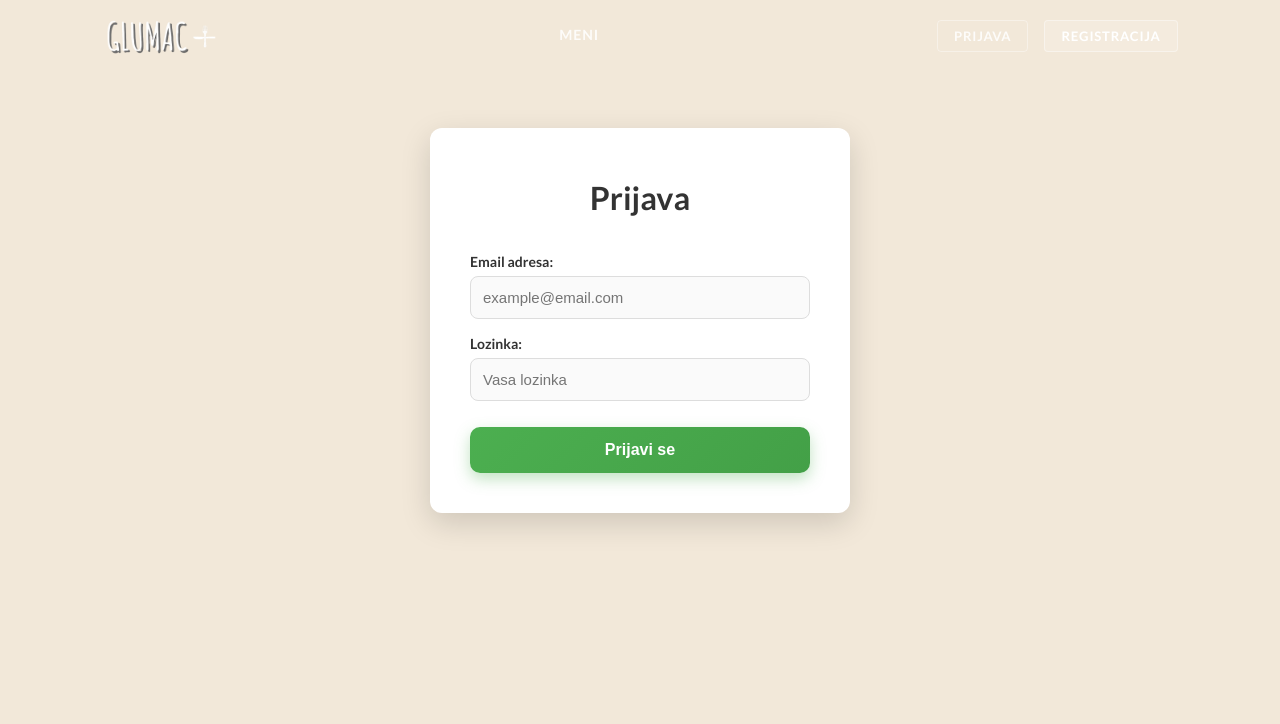
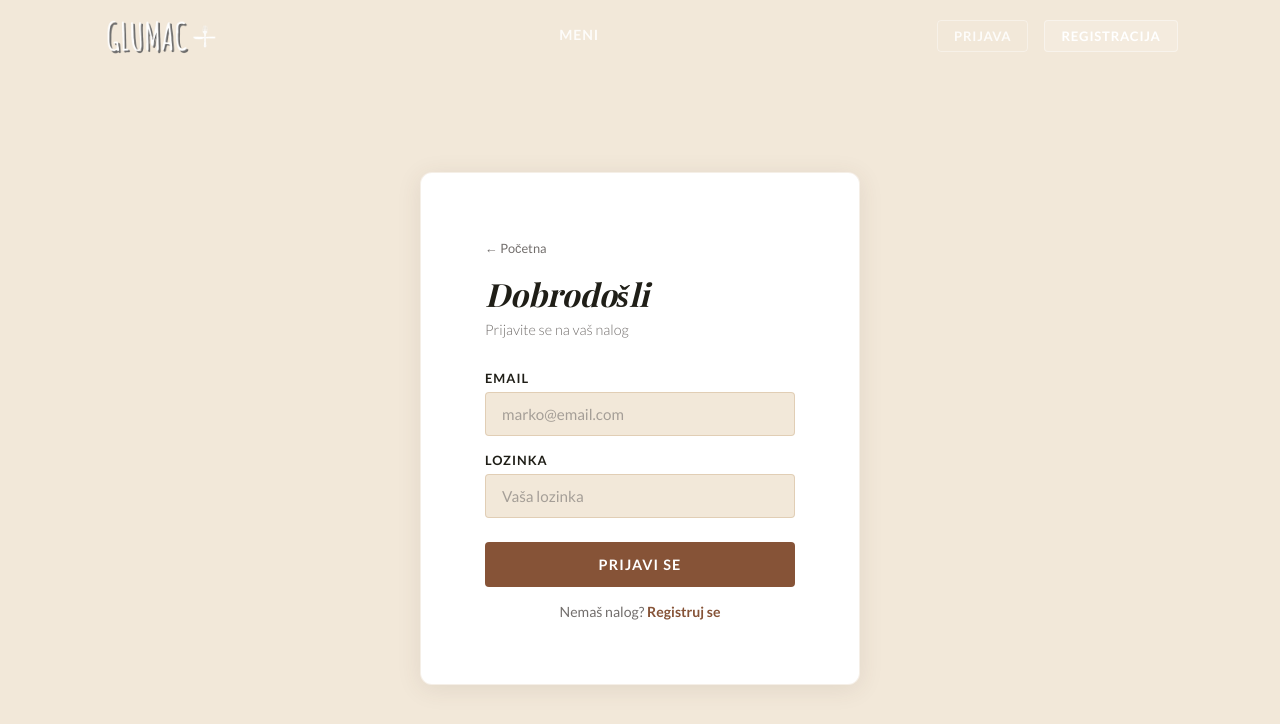
Before and after one commit to dukanx/GLUMAC-PLUS, a React (Vite) app in the folder frontend/: page /login in a window 1280 px wide. Shown: the top 724 px of the page. Built offline with nearby package versions, Linux system fonts and the light colour scheme; a web font is replaced by a local one.

Commit message:
feat: refaktorisan LoginPage, promena state menadzmenta, navigacije, Ui dizajna

```diff
--- a/frontend/src/pages/LoginPage.css
+++ /dev/null
@@ -1,176 +0,0 @@
-/* src/pages/LoginPage.css */
-
-/* =======================
-   Layout
-======================= */
-
-.login-container {
-  display: flex;
-  justify-content: center;
-  align-items: center;
-  height: 80vh;
-}
-
-/* =======================
-   Login Card
-======================= */
-
-.login-form {
-  background-color: #ffffff;
-  padding: 40px;
-  border-radius: 12px;
-  box-shadow: 0 10px 30px rgba(0, 0, 0, 0.15);
-  width: 100%;
-  max-width: 420px;
-
-  display: flex;
-  flex-direction: column;
-  gap: 16px;
-
-  animation: fadeIn 0.8s ease-out forwards;
-}
-
-/* =======================
-   Global transitions
-======================= */
-
-.login-form * {
-  transition:
-    color 0.3s ease,
-    background-color 0.3s ease,
-    border-color 0.3s ease,
-    box-shadow 0.3s ease,
-    transform 0.25s ease,
-    opacity 0.25s ease;
-}
-
-/* =======================
-   Form Group
-======================= */
-
-.form-group {
-  display: flex;
-  flex-direction: column;
-}
-
-.form-group label {
-  margin-bottom: 6px;
-  font-weight: 600;
-  color: #333;
-  font-size: 14px;
-}
-
-/* =======================
-   Inputs
-======================= */
-
-.form-group input {
-  width: 100%;
-  padding: 12px;
-  border: 1px solid #ddd;
-  border-radius: 8px;
-  font-size: 15px;
-  background-color: #fafafa;
-}
-
-.form-group input:focus {
-  border-color: #4CAF50;
-  background-color: #ffffff;
-  box-shadow: 0 0 0 3px rgba(76, 175, 80, 0.2);
-  outline: none;
-}
-
-/* Error input state */
-.form-group input.error {
-  border-color: #e74c3c;
-  background-color: #fff5f5;
-}
-
-.form-group input.error:focus {
-  box-shadow: 0 0 0 3px rgba(231, 76, 60, 0.2);
-}
-
-/* =======================
-   Error text
-======================= */
-
-.error-text {
-  color: #e74c3c;
-  font-size: 13px;
-  margin-top: 4px;
-}
-
-/* =======================
-   Button
-======================= */
-
-.login-btn {
-  background: linear-gradient(135deg, #4CAF50, #43a047);
-  color: #ffffff;
-  padding: 14px;
-  border: none;
-  border-radius: 10px;
-  cursor: pointer;
-  font-size: 16px;
-  font-weight: 600;
-  margin-top: 10px;
-
-  box-shadow: 0 6px 15px rgba(76, 175, 80, 0.35);
-}
-
-.login-btn:hover {
-  transform: translateY(-2px);
-  box-shadow: 0 10px 20px rgba(76, 175, 80, 0.45);
-}
-
-.login-btn:active {
-  transform: translateY(0);
-  box-shadow: 0 4px 10px rgba(76, 175, 80, 0.3);
-}
-
-/* Disabled / loading */
-.login-btn:disabled {
-  opacity: 0.6;
-  cursor: not-allowed;
-  box-shadow: none;
-  transform: none;
-}
-
-/* =======================
-   Extra text / links
-======================= */
-
-.animated-prijava {
-  text-align: center;
-  margin-top: 10px;
- font-size: 32px;
-   color: #555;
-
-
-}
-
-.animated-prijava a {
-  color: #4CAF50;
-  text-decoration: none;
-  font-weight: 600;
-}
-
-.animated-prijava a:hover {
-  color: #388e3c;
-  text-decoration: underline;
-}
-
-/* =======================
-   Animations
-======================= */
-
-@keyframes fadeIn {
-  from {
-    opacity: 0;
-    transform: translateY(-15px) scale(0.98);
-  }
-  to {
-    opacity: 1;
-    transform: translateY(0) scale(1);
-  }
-}
--- /dev/null
+++ b/frontend/src/pages/LoginPage.module.css
@@ -0,0 +1,192 @@
+.stranica {
+  min-height: 100vh;
+  background: var(--krem);
+  display: flex;
+  align-items: center;
+  justify-content: center;
+  padding: 120px var(--space-sm) var(--space-lg);
+  font-family: var(--font-body);
+}
+
+.kartica {
+  background: #fff;
+  border-radius: var(--radius-md);
+  padding: var(--space-lg);
+  width: 100%;
+  max-width: 440px;
+  box-shadow: 0 4px 24px rgba(77, 58, 49, 0.1);
+  border: 1px solid rgba(187, 145, 98, 0.15);
+  animation: fadeUp 0.6s ease both;
+}
+
+/* ── HEADER ── */
+.header {
+  margin-bottom: var(--space-md);
+}
+
+.nazad {
+  font-size: 0.8rem;
+  color: var(--tekst-sivi);
+  text-decoration: none;
+  transition: color 0.2s;
+  display: inline-block;
+  margin-bottom: var(--space-sm);
+}
+
+.nazad:hover {
+  color: var(--braon);
+}
+
+.naslov {
+  font-family: var(--font-display);
+  font-size: 2rem;
+  font-weight: 700;
+  font-style: italic;
+  color: var(--tekst);
+  margin: 0 0 6px;
+}
+
+.podnaslov {
+  font-size: 0.9rem;
+  color: var(--tekst-sivi);
+  font-weight: 300;
+}
+
+/* ── USPEŠNA PORUKA (posle registracije) ── */
+.uspesnaPoruka {
+  background: rgba(53, 65, 25, 0.08);
+  border: 1px solid var(--zelena);
+  border-radius: var(--radius-sm);
+  padding: var(--space-xs) var(--space-sm);
+  color: var(--zelena);
+  font-size: 0.88rem;
+  margin-bottom: var(--space-sm);
+}
+
+/* ── SERVER GREŠKA ── */
+.serverGreska {
+  background: rgba(245, 128, 137, 0.1);
+  border: 1px solid #f58089;
+  border-radius: var(--radius-sm);
+  padding: var(--space-xs) var(--space-sm);
+  color: #c0393f;
+  font-size: 0.88rem;
+  margin-bottom: var(--space-sm);
+}
+
+/* ── FORMA ── */
+.forma {
+  display: flex;
+  flex-direction: column;
+  gap: var(--space-sm);
+}
+
+.polje {
+  display: flex;
+  flex-direction: column;
+  gap: 6px;
+}
+
+.labela {
+  font-size: 0.8rem;
+  font-weight: 700;
+  letter-spacing: 0.08em;
+  text-transform: uppercase;
+  color: var(--tekst);
+}
+
+.input {
+  padding: 12px var(--space-sm);
+  border: 1.5px solid rgba(187, 145, 98, 0.3);
+  border-radius: var(--radius-sm);
+  font-family: var(--font-body);
+  font-size: 0.95rem;
+  color: var(--tekst);
+  background: var(--krem);
+  transition: border-color 0.2s, background 0.2s;
+  outline: none;
+}
+
+.input::placeholder {
+  color: var(--tekst-sivi);
+  opacity: 0.6;
+}
+
+.input:focus {
+  border-color: var(--braon-svetli);
+  background: #fff;
+}
+
+.inputGreska {
+  border-color: #f58089;
+}
+
+.greska {
+  font-size: 0.78rem;
+  color: #c0393f;
+}
+
+/* ── DUGME ── */
+.dugme {
+  margin-top: var(--space-xs);
+  padding: 14px;
+  background: var(--braon);
+  color: #fff;
+  border: none;
+  border-radius: var(--radius-sm);
+  font-family: var(--font-body);
+  font-size: 0.9rem;
+  font-weight: 700;
+  letter-spacing: 0.08em;
+  text-transform: uppercase;
+  cursor: pointer;
+  transition: background 0.2s, opacity 0.2s;
+}
+
+.dugme:hover:not(:disabled) {
+  background: var(--braon-tamni);
+}
+
+.dugme:disabled {
+  opacity: 0.6;
+  cursor: not-allowed;
+}
+
+/* ── REGISTER LINK ── */
+.registerLink {
+  text-align: center;
+  margin-top: var(--space-sm);
+  font-size: 0.88rem;
+  color: var(--tekst-sivi);
+}
+
+.registerLink a {
+  color: var(--braon);
+  font-weight: 700;
+  text-decoration: none;
+  transition: color 0.2s;
+}
+
+.registerLink a:hover {
+  color: var(--braon-tamni);
+}
+
+/* ── ANIMACIJA ── */
+@keyframes fadeUp {
+  from {
+    opacity: 0;
+    transform: translateY(20px);
+  }
+
+  to {
+    opacity: 1;
+    transform: translateY(0);
+  }
+}
+
+/* ── RESPONSIVE ── */
+@media (max-width: 480px) {
+  .kartica {
+    padding: var(--space-md);
+  }
+}
--- a/frontend/src/pages/LoginPage.tsx
+++ b/frontend/src/pages/LoginPage.tsx
@@ -1,84 +1,117 @@
 import { useState } from 'react';
-import { useNavigate } from 'react-router-dom';
-import './LoginPage.css';
+import { Link, useNavigate, useSearchParams } from 'react-router-dom';
+import styles from './LoginPage.module.css';
+import { useAuth } from '../context/AuthContext';
+
 
 export default function LoginPage() {
-  const [email, setEmail] = useState("");
-  const [password, setPassword] = useState("");
-  const [greska, setGreska] = useState("");
+  const navigate = useNavigate();
+  const [searchParams] = useSearchParams();
 
+  // Čita ?registered=true iz URL-a (dolazi sa RegisterPage)
+  const justRegistered = searchParams.get('registered') === 'true';
 
-  const navigate = useNavigate();
+  const [email, setEmail] = useState('');
+  const [lozinka, setLozinka] = useState('');
+  const [greska, setGreska] = useState('');
+  const [ucitava, setUcitava] = useState(false);
+  const { login } = useAuth();
 
 
   const handleSubmit = async (e: React.FormEvent) => {
     e.preventDefault();
-    setGreska("");
+    setGreska('');
+    setUcitava(true);
 
     try {
-
       const response = await fetch('http://localhost:8080/api/auth/login', {
         method: 'POST',
-        headers: {
-          'Content-Type': 'application/json',
-        },
-
-        body: JSON.stringify({
-          email: email,
-          lozinka: password
-        }),
+        headers: { 'Content-Type': 'application/json' },
+        body: JSON.stringify({ email, lozinka }),
       });
-
 
       if (response.ok) {
         const data = await response.json();
-
-        sessionStorage.setItem("korisnik", JSON.stringify(data.korisnik));
-        sessionStorage.setItem("token", data.token);
-        window.dispatchEvent(new Event('korisnikUpdate'));
-        navigate("/meni");
+        login(data.korisnik, data.token);
+        navigate('/meni');
       } else {
-        setGreska("Pogrešan email ili lozinka!");
+        const data = await response.json().catch(() => null);
+        setGreska(data?.message ?? 'Pogrešan email ili lozinka.');
       }
-
-    } catch (err) {
-      console.error(err);
-      setGreska("Ne mogu da se povezem sa serverom.");
+    } catch {
+      setGreska('Server ne odgovara. Proverite konekciju.');
+    } finally {
+      setUcitava(false);
     }
-  }
+  };
 
   return (
-    <div className="login-container">
-      <form className="login-form" onSubmit={handleSubmit}>
-        <h2 className="animated-prijava" style={{ textAlign: 'center', marginBottom: '20px', color: '#333', }}>Prijava</h2>
+    <div className={styles.stranica}>
+      <div className={styles.kartica}>
 
-        {/* Prikaz greske ako postoji */}
-        {greska && <p style={{ color: 'red', textAlign: 'center' }}>{greska}</p>}
+        <div className={styles.header}>
+          <Link to="/" className={styles.nazad}>← Početna</Link>
+          <h1 className={styles.naslov}>Dobrodošli</h1>
+          <p className={styles.podnaslov}>Prijavite se na vaš nalog</p>
+        </div>
 
-        <div className="form-group">
-          <label>Email adresa:</label>
+        {/* Poruka posle uspešne registracije */}
+        {justRegistered && (
+          <div className={styles.uspesnaPoruka}>
+            ✓ Nalog je kreiran! Prijavite se.
+          </div>
+        )}
+
+        {greska && (
+          <div className={styles.serverGreska}>{greska}</div>
+        )}
+
+        <form onSubmit={handleSubmit} className={styles.forma} noValidate>
+
+          <div className={styles.polje}>
+            <label htmlFor="email" className={styles.labela}>Email</label>
             <input
+              id="email"
               type="email"
-            placeholder="example@email.com"
               value={email}
-            onChange={(e) => setEmail(e.target.value)}
+              onChange={e => setEmail(e.target.value)}
+              placeholder="marko@email.com"
+              className={styles.input}
+              autoComplete="email"
               required
             />
           </div>
 
-        <div className="form-group">
-          <label>Lozinka:</label>
+          <div className={styles.polje}>
+            <label htmlFor="lozinka" className={styles.labela}>Lozinka</label>
             <input
+              id="lozinka"
               type="password"
-            placeholder="Vasa lozinka"
-            value={password}
-            onChange={(e) => setPassword(e.target.value)}
+              value={lozinka}
+              onChange={e => setLozinka(e.target.value)}
+              placeholder="Vaša lozinka"
+              className={styles.input}
+              autoComplete="current-password"
               required
             />
           </div>
 
-        <button type="submit" className="login-btn">Prijavi se</button>
+          <button
+            type="submit"
+            className={styles.dugme}
+            disabled={ucitava}
+          >
+            {ucitava ? 'Prijavljujem...' : 'Prijavi se'}
+          </button>
+
         </form>
+
+        <p className={styles.registerLink}>
+          Nemaš nalog?{' '}
+          <Link to="/register">Registruj se</Link>
+        </p>
+
       </div>
-  )
+    </div>
+  );
 }
```
Lines whose indentation alone changed are shown as unchanged.
